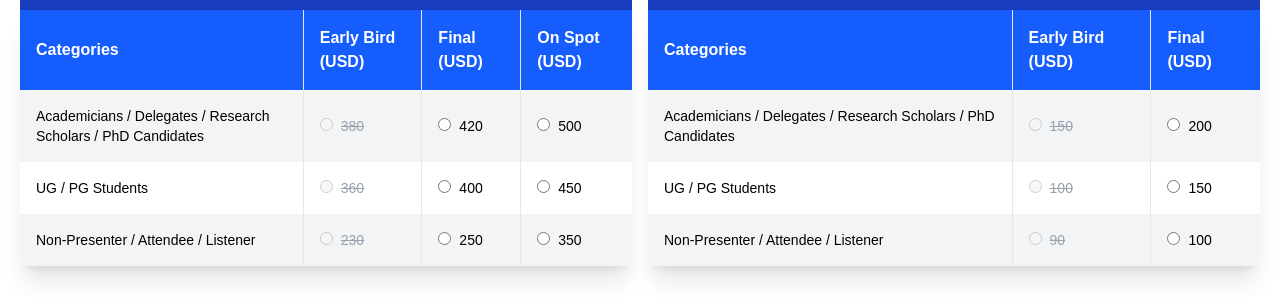
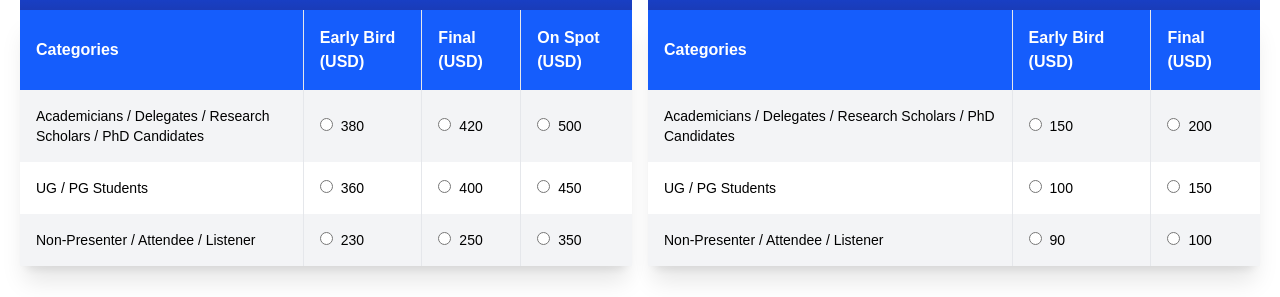
Before and after one commit to confworld-git/icaebms-frontend-2026, a React (Vite) app: page /registration-fees in a window 1280 px wide. Shown: the part 3022-3319 px from the top of the page. Built offline with nearby package versions, Linux system fonts and the light colour scheme.

Commit message:
enabled early bird

```diff
--- a/src/assets/view/registration/RegistrationFee.jsx
+++ b/src/assets/view/registration/RegistrationFee.jsx
@@ -562,8 +562,8 @@ const RegistrationFee = () => {
                         )}
                       </td>
                       <td className="border-r border-gray-200 p-4">
-                        <label className={!isEarlyBird ? "line-through text-gray-400" : ""}>
-                          <input disabled={!isEarlyBird} type="radio" name="price"
+                        <label >
+                          <input  type="radio" name="price"
                             onChange={() => handleBaseSelect(item.earlyBird, fee.title, item.category)}
                             value={item.earlyBird} className="mr-2" />
                           {item.earlyBird}
@@ -613,8 +613,8 @@ const RegistrationFee = () => {
                         )}
                       </td>
                       <td className="border-r border-gray-200 p-4">
-                        <label className={!isEarlyBird ? "line-through text-gray-400" : ""}>
-                          <input disabled={!isEarlyBird} type="radio" name="price"
+                        <label >
+                          <input  type="radio" name="price"
                             onChange={() => handleBaseSelect(item.earlyBird, fee.title, item.category)}
                             value={item.earlyBird} className="mr-2" />
                           {item.earlyBird}
```
